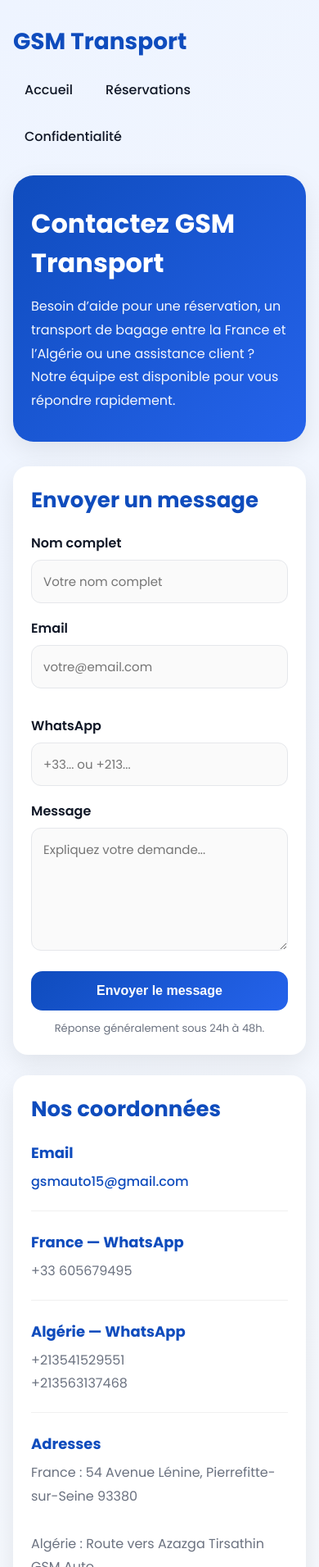
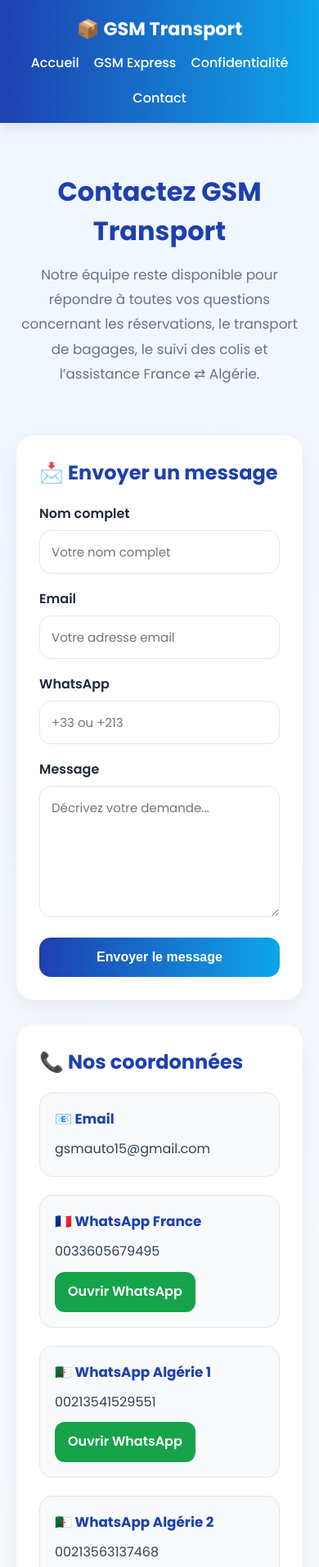
Before and after one commit to arab11111/gsmtransport, a website: page contact.html in a window 390 px wide. Shown: the top 1912 px of the page at 82% size. Drawn offline with Linux system fonts and the light colour scheme.

Commit message:
Update contact.html

```diff
--- a/contact.html
+++ b/contact.html
@@ -3,124 +3,116 @@
 <head>
   <meta charset="utf-8">
   <meta name="viewport" content="width=device-width, initial-scale=1">
-
-  <title>Contact — GSM Transport</title>
-  <meta name="description" content="Contactez GSM Transport pour vos réservations et transports de bagages France - Algérie.">
   <meta name="google-adsense-account" content="ca-pub-8308471028441999">
 
-  <link rel="preconnect" href="https://fonts.googleapis.com">
-  <link rel="preconnect" href="https://fonts.gstatic.com" crossorigin>
+  <title>Contact — GSM Transport France ⇄ Algérie</title>
 
   <link href="https://fonts.googleapis.com/css2?family=Poppins:wght@300;400;500;600;700&display=swap" rel="stylesheet">
 
   <style>
+    :root{
+      --primary:#1e40af;
+      --secondary:#0ea5e9;
+      --dark:#0f172a;
+      --light:#f8fafc;
+      --white:#ffffff;
+      --gray:#64748b;
+      --border:#e2e8f0;
+      --success:#16a34a;
+    }
+
     *{
       margin:0;
       padding:0;
       box-sizing:border-box;
     }
 
-    :root{
-      --primary:#0f4cbd;
-      --primary-dark:#0b3b94;
-      --bg:#f5f7fb;
-      --white:#ffffff;
-      --text:#111827;
-      --muted:#6b7280;
-      --border:#e5e7eb;
-      --shadow:0 10px 30px rgba(0,0,0,0.08);
-      --radius:18px;
+    body{
+      font-family:'Poppins',sans-serif;
+      background:linear-gradient(135deg,#eff6ff,#f8fafc);
+      color:var(--dark);
+      min-height:100vh;
     }
 
-    body{
-      font-family:'Poppins',sans-serif;
-      background:linear-gradient(135deg,#eef4ff,#f7f9fc);
-      color:var(--text);
-      min-height:100vh;
-      padding:30px 16px;
+    /* HEADER */
+    .topbar{
+      width:100%;
+      background:linear-gradient(90deg,#1e40af,#0ea5e9);
+      color:#fff;
+      padding:18px 25px;
+      display:flex;
+      justify-content:space-between;
+      align-items:center;
+      box-shadow:0 4px 18px rgba(0,0,0,0.1);
     }
 
+    .logo{
+      font-size:1.4rem;
+      font-weight:700;
+    }
+
+    .menu{
+      display:flex;
+      gap:18px;
+      flex-wrap:wrap;
+    }
+
+    .menu a{
+      color:#fff;
+      text-decoration:none;
+      font-weight:500;
+      transition:0.3s;
+    }
+
+    .menu a:hover{
+      opacity:0.8;
+    }
+
+    /* HERO */
+    .hero{
+      text-align:center;
+      padding:60px 20px 40px;
+    }
+
+    .hero h1{
+      font-size:2.6rem;
+      color:var(--primary);
+      margin-bottom:14px;
+    }
+
+    .hero p{
+      max-width:760px;
+      margin:auto;
+      color:var(--gray);
+      line-height:1.8;
+      font-size:1.05rem;
+    }
+
+    /* MAIN */
     .container{
       max-width:1200px;
       margin:auto;
-    }
-
-    .topbar{
-      display:flex;
-      justify-content:space-between;
-      align-items:center;
-      margin-bottom:25px;
-      flex-wrap:wrap;
-      gap:15px;
-    }
-
-    .logo{
-      font-size:28px;
-      font-weight:700;
-      color:var(--primary);
-    }
-
-    .nav{
-      display:flex;
-      gap:12px;
-      flex-wrap:wrap;
-    }
-
-    .nav a{
-      text-decoration:none;
-      color:var(--text);
-      font-weight:500;
-      padding:10px 14px;
-      border-radius:10px;
-      transition:0.3s;
-    }
-
-    .nav a:hover{
-      background:#e8efff;
-      color:var(--primary);
-    }
-
-    .hero{
-      background:linear-gradient(135deg,#0f4cbd,#2563eb);
-      color:white;
-      padding:50px 35px;
-      border-radius:25px;
-      box-shadow:var(--shadow);
-      margin-bottom:30px;
-    }
-
-    .hero h1{
-      font-size:42px;
-      margin-bottom:15px;
-    }
-
-    .hero p{
-      max-width:700px;
-      line-height:1.8;
-      font-size:16px;
-      opacity:0.95;
-    }
-
-    .grid{
+      padding:20px;
       display:grid;
-      grid-template-columns:1.3fr 0.9fr;
-      gap:25px;
+      grid-template-columns:1.2fr 0.8fr;
+      gap:30px;
     }
 
     .card{
       background:var(--white);
-      border-radius:var(--radius);
-      padding:30px;
-      box-shadow:var(--shadow);
+      border-radius:22px;
+      padding:28px;
+      box-shadow:0 10px 30px rgba(15,23,42,0.06);
     }
 
+    /* FORM */
     .card h2{
+      color:var(--primary);
       margin-bottom:20px;
-      color:var(--primary);
-      font-size:26px;
+      font-size:1.5rem;
     }
 
-    .form-group{
+    .input-group{
       margin-bottom:18px;
     }
 
@@ -128,148 +120,133 @@
       display:block;
       margin-bottom:8px;
       font-weight:600;
+      color:#1e293b;
     }
 
     input,
     textarea{
       width:100%;
-      border:1px solid var(--border);
-      border-radius:12px;
       padding:14px;
+      border:1.5px solid var(--border);
+      border-radius:14px;
       font-size:15px;
+      transition:0.3s;
       font-family:'Poppins',sans-serif;
-      transition:0.3s;
-      background:#fafafa;
     }
 
     input:focus,
     textarea:focus{
       outline:none;
-      border-color:var(--primary);
-      background:white;
-      box-shadow:0 0 0 4px rgba(37,99,235,0.12);
+      border-color:var(--secondary);
+      box-shadow:0 0 0 4px rgba(14,165,233,0.12);
     }
 
     textarea{
-      min-height:150px;
+      min-height:160px;
       resize:vertical;
-    }
-
-    .two-cols{
-      display:grid;
-      grid-template-columns:1fr 1fr;
-      gap:15px;
     }
 
     .btn{
       width:100%;
       border:none;
-      background:linear-gradient(135deg,#0f4cbd,#2563eb);
-      color:white;
+      background:linear-gradient(90deg,#1e40af,#0ea5e9);
+      color:#fff;
       padding:15px;
       border-radius:14px;
-      font-size:16px;
-      font-weight:600;
+      font-size:1rem;
+      font-weight:700;
       cursor:pointer;
       transition:0.3s;
     }
 
     .btn:hover{
       transform:translateY(-2px);
-      background:linear-gradient(135deg,#0b3b94,#1d4ed8);
+      box-shadow:0 8px 20px rgba(30,64,175,0.2);
     }
 
-    .small{
-      margin-top:12px;
-      color:var(--muted);
-      font-size:13px;
+    /* CONTACT INFO */
+    .contact-box{
+      margin-bottom:22px;
+      padding:18px;
+      border-radius:16px;
+      background:#f8fafc;
+      border:1px solid #e2e8f0;
+    }
+
+    .contact-box h3{
+      color:var(--primary);
+      margin-bottom:10px;
+      font-size:1.05rem;
+    }
+
+    .contact-box p,
+    .contact-box a{
+      color:#334155;
+      text-decoration:none;
+      line-height:1.8;
+    }
+
+    .whatsapp-btn{
+      display:inline-block;
+      margin-top:10px;
+      background:#16a34a;
+      color:#fff !important;
+      padding:10px 16px;
+      border-radius:12px;
+      text-decoration:none;
+      font-weight:600;
+      transition:0.3s;
+    }
+
+    .whatsapp-btn:hover{
+      opacity:0.9;
+      transform:translateY(-1px);
+    }
+
+    /* FOOTER */
+    footer{
+      margin-top:40px;
+      padding:25px 15px;
+      text-align:center;
+      background:#0f172a;
+      color:#cbd5e1;
+    }
+
+    footer a{
+      color:#93c5fd;
+      text-decoration:none;
+    }
+
+    .success-message{
+      display:none;
+      margin-top:18px;
+      background:#dcfce7;
+      color:#166534;
+      padding:14px;
+      border-radius:12px;
+      font-weight:600;
       text-align:center;
     }
 
-    .contact-item{
-      margin-bottom:24px;
-      padding-bottom:20px;
-      border-bottom:1px solid #f0f0f0;
-    }
-
-    .contact-item:last-child{
-      border:none;
-      margin-bottom:0;
-      padding-bottom:0;
-    }
-
-    .contact-item h3{
-      color:var(--primary);
-      margin-bottom:8px;
-      font-size:18px;
-    }
-
-    .contact-item p{
-      color:var(--muted);
-      line-height:1.8;
-    }
-
-    .contact-item a{
-      color:var(--primary);
-      text-decoration:none;
-      font-weight:500;
-    }
-
-    .footer{
-      margin-top:40px;
-      text-align:center;
-      color:var(--muted);
-      font-size:14px;
-    }
-
-    .footer a{
-      color:var(--primary);
-      text-decoration:none;
-      margin:0 10px;
-    }
-
-    .success{
-      background:#dcfce7;
-      color:#166534;
-      padding:12px;
-      border-radius:10px;
-      margin-top:15px;
-      display:none;
-      text-align:center;
-      font-weight:500;
-    }
-
-    .error{
-      background:#fee2e2;
-      color:#991b1b;
-      padding:12px;
-      border-radius:10px;
-      margin-top:15px;
-      display:none;
-      text-align:center;
-      font-weight:500;
-    }
-
+    /* MOBILE */
     @media(max-width:900px){
 
-      .hero{
-        padding:35px 22px;
+      .container{
+        grid-template-columns:1fr;
       }
 
       .hero h1{
-        font-size:32px;
+        font-size:2rem;
       }
 
-      .grid{
-        grid-template-columns:1fr;
+      .topbar{
+        flex-direction:column;
+        gap:12px;
+        text-align:center;
       }
 
-      .two-cols{
-        grid-template-columns:1fr;
-      }
-
-      .card{
-        padding:22px;
+      .menu{
+        justify-content:center;
       }
     }
   </style>
@@ -277,108 +254,76 @@
 
 <body>
 
-<div class="container">
+  <!-- HEADER -->
+  <header class="topbar">
+    <div class="logo">📦 GSM Transport</div>
 
-  <div class="topbar">
-    <div class="logo">GSM Transport</div>
+    <nav class="menu">
+      <a href="index.html">Accueil</a>
+      <a href="gsmexpress.html">GSM Express</a>
+      <a href="privacy.html">Confidentialité</a>
+      <a href="contact.html">Contact</a>
+    </nav>
+  </header>
 
-    <div class="nav">
-      <a href="index.html">Accueil</a>
-      <a href="bagages.html">Réservations</a>
-      <a href="privacy.html">Confidentialité</a>
-    </div>
-  </div>
-
+  <!-- HERO -->
   <section class="hero">
     <h1>Contactez GSM Transport</h1>
 
     <p>
-      Besoin d’aide pour une réservation, un transport de bagage
-      entre la France et l’Algérie ou une assistance client ?
-      Notre équipe est disponible pour vous répondre rapidement.
+      Notre équipe reste disponible pour répondre à toutes vos questions
+      concernant les réservations, le transport de bagages,
+      le suivi des colis et l’assistance France ⇄ Algérie.
     </p>
   </section>
 
-  <div class="grid">
+  <!-- CONTENT -->
+  <div class="container">
 
-    <!-- FORMULAIRE -->
+    <!-- FORM -->
     <div class="card">
-
-      <h2>Envoyer un message</h2>
+      <h2>📩 Envoyer un message</h2>
 
       <form id="contact-form">
 
-        <div class="form-group">
+        <div class="input-group">
           <label>Nom complet</label>
-          <input
-            type="text"
-            id="name"
-            placeholder="Votre nom complet"
-            required
-          >
+          <input type="text" id="name" placeholder="Votre nom complet" required>
         </div>
 
-        <div class="two-cols">
-
-          <div class="form-group">
+        <div class="input-group">
           <label>Email</label>
-            <input
-              type="email"
-              id="email"
-              placeholder="votre@email.com"
-              required
-            >
+          <input type="email" id="email" placeholder="Votre adresse email" required>
         </div>
 
-          <div class="form-group">
+        <div class="input-group">
           <label>WhatsApp</label>
-            <input
-              type="text"
-              id="whatsapp"
-              placeholder="+33... ou +213..."
-            >
+          <input type="text" id="whatsapp" placeholder="+33 ou +213">
         </div>
 
+        <div class="input-group">
+          <label>Message</label>
+          <textarea id="message" placeholder="Décrivez votre demande..." required></textarea>
         </div>
 
-        <div class="form-group">
-          <label>Message</label>
-
-          <textarea
-            id="message"
-            placeholder="Expliquez votre demande..."
-            required
-          ></textarea>
-        </div>
-
-        <button type="submit" class="btn">
+        <button class="btn" type="submit">
           Envoyer le message
         </button>
 
-        <div class="small">
-          Réponse généralement sous 24h à 48h.
-        </div>
-
-        <div class="success" id="successBox">
-          ✅ Message envoyé avec succès.
-        </div>
-
-        <div class="error" id="errorBox">
-          ❌ Impossible d’envoyer le message.
+        <div class="success-message" id="success-message">
+          ✅ Votre message a été envoyé avec succès.
         </div>
 
       </form>
-
     </div>
 
-    <!-- INFOS -->
+    <!-- CONTACT -->
     <aside class="card">
 
-      <h2>Nos coordonnées</h2>
+      <h2>📞 Nos coordonnées</h2>
 
-      <div class="contact-item">
-        <h3>Email</h3>
-
+      <div class="contact-box">
+        <h3>📧 Email</h3>
         <p>
           <a href="mailto:gsmauto15@gmail.com">
             gsmauto15@gmail.com
@@ -386,46 +331,47 @@
         </p>
       </div>
 
-      <div class="contact-item">
-        <h3>France — WhatsApp</h3>
+      <div class="contact-box">
+        <h3>🇫🇷 WhatsApp France</h3>
 
-        <p>
-          +33 605679495
-        </p>
+        <p>0033605679495</p>
+
+        <a class="whatsapp-btn"
+           href="https://wa.me/33605679495"
+           target="_blank">
+          Ouvrir WhatsApp
+        </a>
       </div>
 
-      <div class="contact-item">
-        <h3>Algérie — WhatsApp</h3>
+      <div class="contact-box">
+        <h3>🇩🇿 WhatsApp Algérie 1</h3>
 
-        <p>
-          +213541529551<br>
-          +213563137468
-        </p>
+        <p>00213541529551</p>
+
+        <a class="whatsapp-btn"
+           href="https://wa.me/213541529551"
+           target="_blank">
+          Ouvrir WhatsApp
+        </a>
       </div>
 
-      <div class="contact-item">
-        <h3>Adresses</h3>
+      <div class="contact-box">
+        <h3>🇩🇿 WhatsApp Algérie 2</h3>
 
-        <p>
-          France : 54 Avenue Lénine, Pierrefitte-sur-Seine 93380
-          <br><br>
+        <p>00213563137468</p>
 
-          Algérie : Route vers Azazga Tirsathin GSM Auto
-          <br><br>
-
-          Tizi Ouzou : Route vers Ihasnaoune
-          <br><br>
-
-          Alger : Bach Djerah P4C3+PRG
-        </p>
+        <a class="whatsapp-btn"
+           href="https://wa.me/213563137468"
+           target="_blank">
+          Ouvrir WhatsApp
+        </a>
       </div>
 
-      <div class="contact-item">
-        <h3>Horaires</h3>
-
+      <div class="contact-box">
+        <h3>⏰ Horaires</h3>
         <p>
-          Lundi - Samedi<br>
-          08:00 → 20:00
+          Lundi — Samedi<br>
+          08:00 → 22:00
         </p>
       </div>
 
@@ -433,58 +379,35 @@
 
   </div>
 
-  <div class="footer">
-    © 2026 GSM Transport —
-    <a href="privacy.html">Politique de confidentialité</a>
+  <!-- FOOTER -->
+  <footer>
+    <div>
+      © 2026 GSM Transport France ⇄ Algérie
     </div>
 
+    <div style="margin-top:10px;">
+      <a href="privacy.html">Politique de confidentialité</a>
+      |
+      <a href="index.html">Accueil</a>
     </div>
+  </footer>
 
   <script>
 
     const form = document.getElementById('contact-form');
-const successBox = document.getElementById('successBox');
-const errorBox = document.getElementById('errorBox');
+    const success = document.getElementById('success-message');
 
-form.addEventListener('submit', async (e) => {
+    form.addEventListener('submit', function(e){
 
       e.preventDefault();
 
-  successBox.style.display = 'none';
-  errorBox.style.display = 'none';
+      success.style.display = 'block';
 
-  const data = {
-    name: document.getElementById('name').value,
-    email: document.getElementById('email').value,
-    whatsapp: document.getElementById('whatsapp').value,
-    message: document.getElementById('message').value
-  };
-
-  try {
-
-    const res = await fetch('/api/contact', {
-      method:'POST',
-      headers:{
-        'Content-Type':'application/json'
-      },
-      body: JSON.stringify(data)
-    });
-
-    if(res.ok){
-
-      successBox.style.display = 'block';
       form.reset();
 
-    } else {
-
-      errorBox.style.display = 'block';
-    }
-
-  } catch(err){
-
-    console.error(err);
-    errorBox.style.display = 'block';
-  }
+      setTimeout(()=>{
+        success.style.display = 'none';
+      },5000);
 
     });
 
```
Lines whose indentation alone changed are shown as unchanged.
